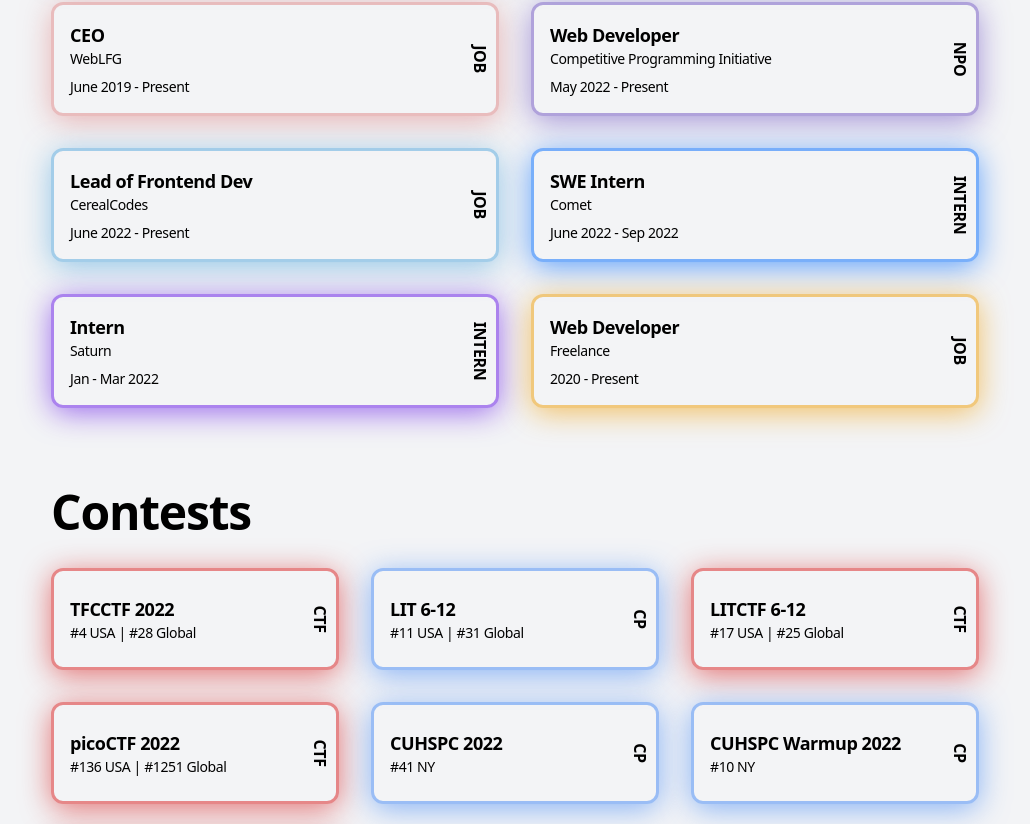
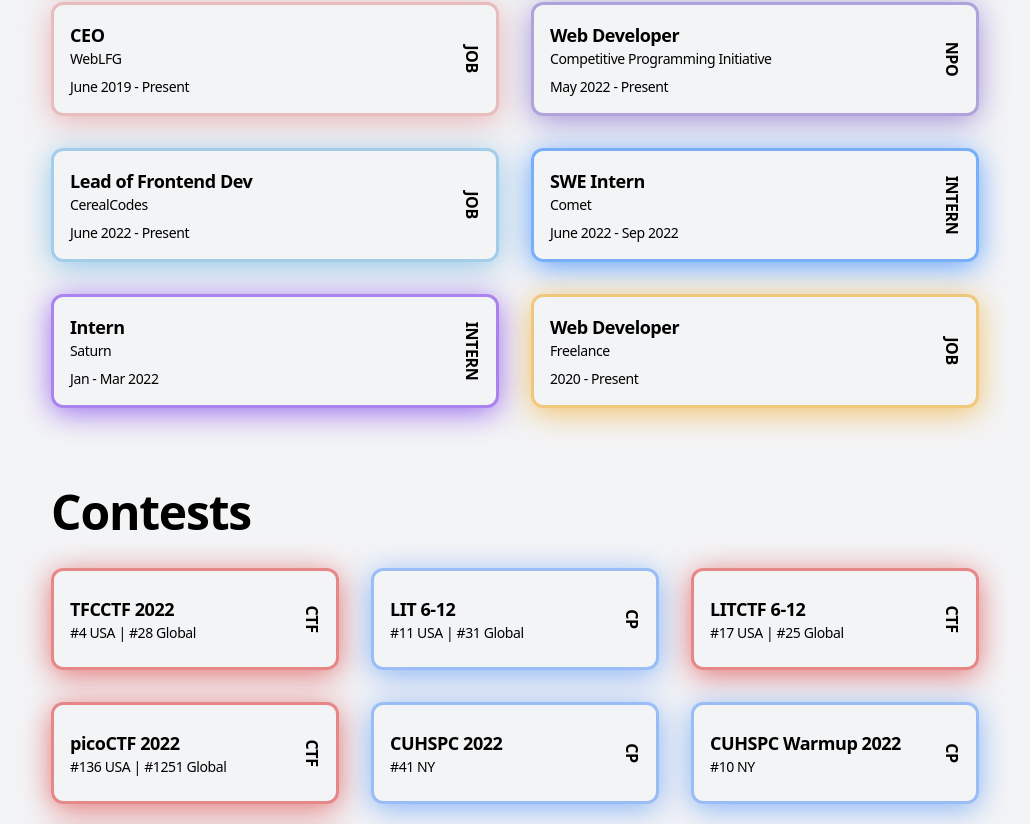
Before and after one commit to zhao-stanley/szhao.dev, a Next.js app: page /experience in a window 1280 px wide. Shown: the part 336-1160 px from the top of the page, without its empty margins (125-1155 px from the left). Built offline with nearby package versions, Linux system fonts and the light colour scheme; a web font is replaced by a local one.

Commit message:
Padding adjustment

```diff
--- a/src/components/experience/Contests.js
+++ b/src/components/experience/Contests.js
@@ -6,7 +6,7 @@
       <ul className="grid grid-cols-1 md:grid-cols-2 lg:grid-cols-3 gap-8 w-full tracking-tight">
         {contests.map((e, key) => (
           <li
-            className="shadow-lg w-full py-6 pl-4 pr-0 rounded-xl flex flex-row justify-between items-center"
+            className="shadow-lg w-full py-6 pl-4 pr-2 rounded-xl flex flex-row justify-between items-center"
             key={key}
             style={{
               border: `3px solid #${
--- a/src/components/experience/Work.js
+++ b/src/components/experience/Work.js
@@ -13,7 +13,7 @@
             rel="opener"
           >
             <li
-              className="shadow-lg w-full py-4 pl-4 pr-0 rounded-xl flex flex-row justify-between items-center"
+              className="shadow-lg w-full py-4 pl-4 pr-2 rounded-xl flex flex-row justify-between items-center"
               style={{
                 border: `3px solid #${e.theme}80`,
                 boxShadow: `0 5px 30px -1px #${e.theme}a0`,
```
